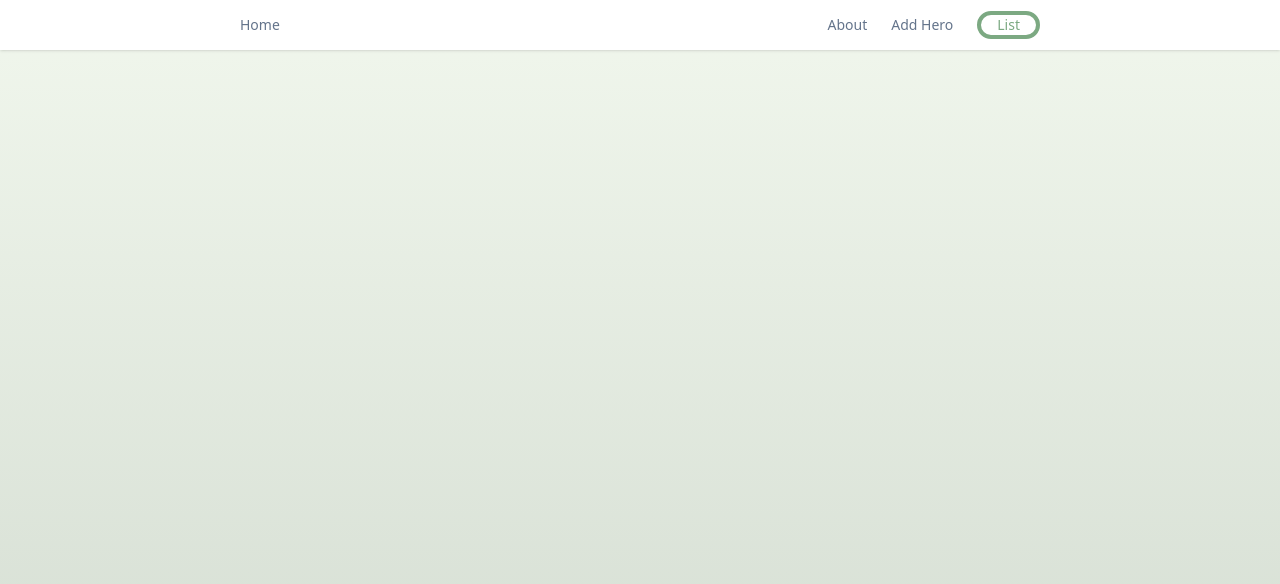
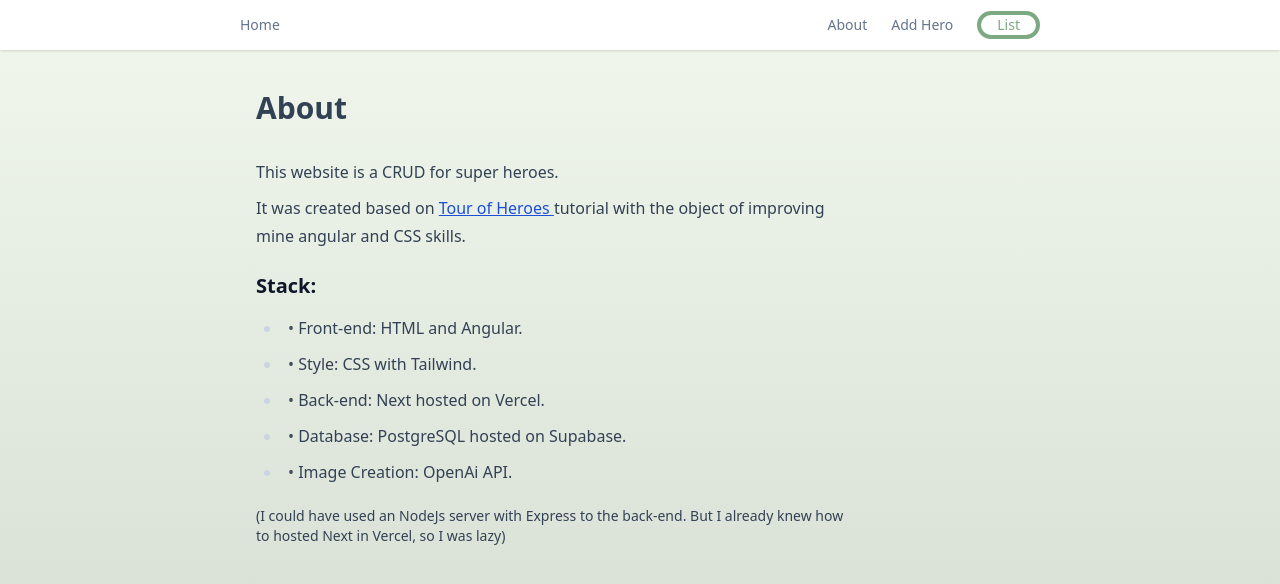
Before and after one commit to GustavoSasaki/hero-front-end, an Angular app: page /about in a window 1280 px wide. Before the commit this address led to /. Shown: the top 584 px of the page. Built offline with nearby package versions, Linux system fonts and the light colour scheme.

Commit message:
adding about page

```diff
--- a/package.json
+++ b/package.json
@@ -30,6 +30,7 @@
     "@angular/cli": "~16.2.0",
     "@angular/compiler-cli": "^16.2.0",
     "@tailwindcss/forms": "^0.5.6",
+    "@tailwindcss/typography": "^0.5.10",
     "@types/deepai": "^1.0.0",
     "@types/jasmine": "~4.3.0",
     "@types/node": "^20.5.7",
--- /dev/null
+++ b/src/app/about/about.component.css
@@ -0,0 +1,4 @@
+li::before {
+    content: "• ";
+    color: #404e5f;
+  }
--- /dev/null
+++ b/src/app/about/about.component.html
@@ -0,0 +1,23 @@
+<div class="container mt-10">
+    <h2 class="text-3xl font-semibold mb-8 text-slate-700 ">About</h2>
+    <div class="font-medium text-slate-700 prose prose-slate hover:prose-a:text-blue-800 prose-a:text-blue-700">
+        <p class="mb-2">This website is a CRUD for super heroes. </p>
+        <div>It was created based on
+            <a href="https://angular.io/tutorial/tour-of-heroes">Tour of Heroes </a> tutorial with the object of
+            improving mine angular and CSS skills.
+
+        </div>
+        <h3 class="mt-5 ">Stack:</h3>
+        <ul>
+            <li>Front-end: HTML and Angular.</li>
+            <li>Style: CSS with Tailwind.</li>
+            <li>Back-end: Next hosted on Vercel. </li>
+            <li>Database: PostgreSQL hosted on Supabase.</li>
+            <li>Image Creation: OpenAi API. </li>
+        </ul>
+        <p class="text-sm">
+            (I could have used an NodeJs server with Express to the back-end. But I already knew
+            how to hosted Next in Vercel, so I was lazy)
+        </p>
+    </div>
+</div>
--- a/src/app/app-routing.module.ts
+++ b/src/app/app-routing.module.ts
@@ -1,5 +1,6 @@
 import { NgModule } from '@angular/core';
 import { RouterModule, Routes } from '@angular/router';
+import { AboutComponent } from './about/about.component';
 import { HeroCreationComponent } from './hero-creation/hero-creation.component';
 import { HeroDetailComponent } from './hero-detail/hero-detail.component';
 import { HeroesComponent } from './heroes/heroes.component';
@@ -8,6 +9,7 @@ import { TopHeroesComponent } from './top-heroes/top-heroes.component';
 const routes: Routes = [
   { path: 'heroes', component: HeroesComponent },
   { path: 'add', component: HeroCreationComponent },
+  { path: 'about', component: AboutComponent },
   {path: '', component: TopHeroesComponent, pathMatch: 'full'},
   { path: 'detail/:id', component: HeroDetailComponent },
 ];
--- a/src/app/app.component.html
+++ b/src/app/app.component.html
@@ -6,7 +6,7 @@
         <a class="transition-all duration-300 hover:bg-accent border-accent border-4 hover:text-primary text-accent rounded-3xl px-4"
           routerLink="/heroes">List</a>
           <a class="hover:text-slate-700"  routerLink="/add">Add Hero</a>
-        <a class="hover:text-slate-700" routerLink="/heroes">About</a>
+        <a class="hover:text-slate-700" routerLink="/about">About</a>
       </div>
     </nav>
   </div>
--- a/src/app/app.module.ts
+++ b/src/app/app.module.ts
@@ -13,7 +13,8 @@ import { GetImgUrlPipe } from './get-img-url.pipe';
 import {MatIconModule} from '@angular/material/icon'
 import { BrowserAnimationsModule } from '@angular/platform-browser/animations';
 import {MatProgressSpinnerModule} from '@angular/material/progress-spinner';
-import { HeroCreationComponent } from './hero-creation/hero-creation.component'
+import { HeroCreationComponent } from './hero-creation/hero-creation.component';
+import { AboutComponent } from './about/about.component'
 
 @NgModule({
   declarations: [
@@ -24,7 +25,8 @@ import { HeroCreationComponent } from './hero-creation/hero-creation.component'
     FormHeroComponent,
     TopHeroesComponent,
     GetImgUrlPipe,
-    HeroCreationComponent
+    HeroCreationComponent,
+    AboutComponent
   ],
   imports: [
     BrowserModule,
--- a/src/app/hero-creation/hero-creation.component.html
+++ b/src/app/hero-creation/hero-creation.component.html
@@ -32,7 +32,7 @@
             <h2 class=" text-4xl capitalize md:text-left text-center">New Hero</h2>
         </div>
     </div>
-    <div class="md:grid grid-cols-[218px_auto]  gap-10 container min-h-[200px]">
+    <div class="md:grid grid-cols-[218px_auto]  gap-10 container min-h-[200px] text-slate-800">
         <div></div>
         <div>
             <div class="mb-1">
--- a/tailwind.config.js
+++ b/tailwind.config.js
@@ -21,5 +21,6 @@ module.exports = {
   },
   plugins: [
     require('@tailwindcss/forms'),
+    require('@tailwindcss/typography')
   ]
 }
```
Also changed, not shown: src/app/about/about.component.ts (added, +10 -0 lines), 1 other file (tests, documents, lock files or other folders).
